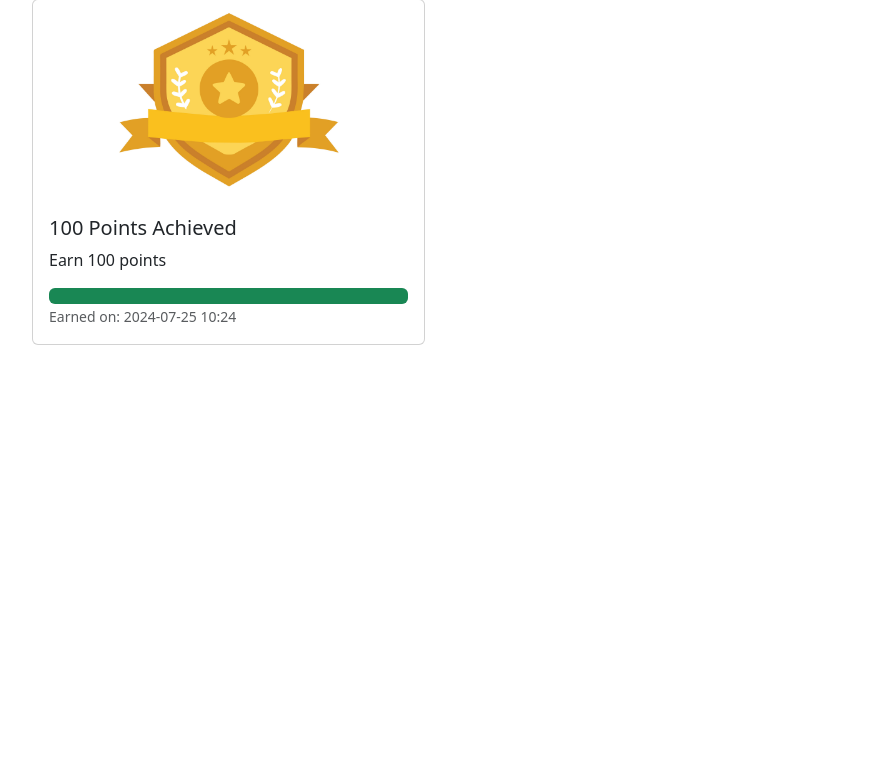
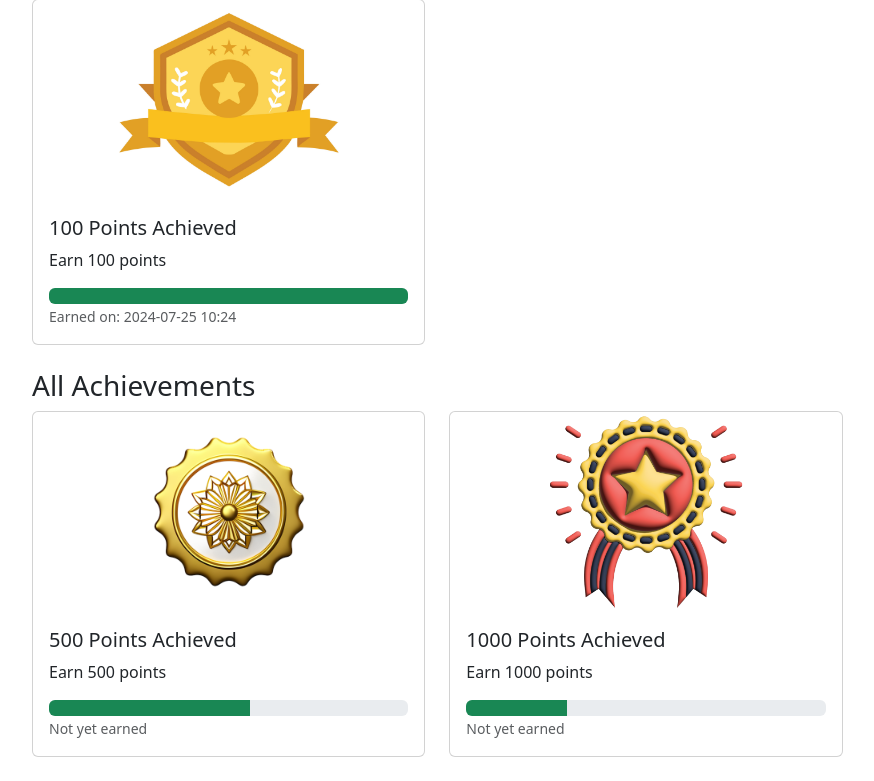
Before and after one commit to TEW07/SummerProject, a Flask app: page /user_achievements in a window 1280 px wide. Shown: the part 161-942 px from the top of the page, without its empty margins (8-882 px from the left). Before the commit the page ends 506 px from the top, so only its background shows below. Run offline with Flask 3, Linux system fonts and the light colour scheme; a user stored in the database is signed in; data comes from the database, SQL or seed files in the repository; both versions use the stored data as it was after the commit; some libraries are stand-ins or nearby versions.

Commit message:
Changed achievements page to display user's obtained achievements seperately to those that are incomplete. Progress bars are displayed for all.

```diff
--- a/app/gamification/routes.py
+++ b/app/gamification/routes.py
@@ -4,13 +4,6 @@ from app import db
 from .models import Achievement, UserAchievement
 from app.auth.models import User
 from . import gamification_blueprint
-
-@gamification_blueprint.route('/achievements')
-@login_required
-def achievements():
-    achievements = Achievement.query.all()
-    user_achievements = {ua.achievement_id: ua for ua in current_user.achievements}
-    return render_template('achievements.html', achievements=achievements, user_achievements=user_achievements)
 
 @gamification_blueprint.route('/leaderboard')
 @login_required
@@ -38,15 +31,36 @@ def check_achievements(user):
 @login_required
 def user_achievements():
     user_achievements = UserAchievement.query.filter_by(user_id=current_user.user_id).all()
+    all_achievements = Achievement.query.all()
+    user_achievements_dict = {ua.achievement_id: ua for ua in user_achievements}
+
     achievements_with_progress = [
         {
             'achievement': ua,
-            'progress': calculate_progress(current_user.points, ua.achievement.target)
+            'progress': calculate_progress(ua)
         } for ua in user_achievements
     ]
-    return render_template('user_achievements.html', achievements_with_progress=achievements_with_progress)
 
-def calculate_progress(user_points, achievement_target):
-    if achievement_target > 0:
-        return (user_points / achievement_target) * 100
+    all_achievements_with_progress = [
+        {
+            'achievement': achievement,
+            'progress': calculate_progress_all(achievement)
+        } for achievement in all_achievements if achievement.achievement_id not in user_achievements_dict
+    ]
+
+    return render_template(
+        'user_achievements.html',
+        achievements_with_progress=achievements_with_progress,
+        all_achievements_with_progress=all_achievements_with_progress,
+        user_achievements=user_achievements_dict
+    )
+
+def calculate_progress(user_achievement):
+    if user_achievement.achievement.target > 0:
+        return (current_user.points / user_achievement.achievement.target) * 100
     return 0
+
+def calculate_progress_all(achievement):
+    if achievement.target > 0:
+        return (current_user.points / achievement.target) * 100
+    return 0
--- a/app/gamification/templates/user_achievements.html
+++ b/app/gamification/templates/user_achievements.html
@@ -5,17 +5,35 @@
 {% block content %}
 <div class="container mt-4">
     <div class="row">
-        {% for item in achievements_with_progress %}
+        {% for entry in achievements_with_progress %}
             <div class="col-md-4 mb-4">
                 <div class="card">
-                    <img src="{{ url_for('static', filename=item.achievement.achievement.badge_image) }}" class="card-img-top" alt="{{ item.achievement.achievement.name }}">
+                    <img src="{{ url_for('static', filename=entry['achievement'].achievement.badge_image) }}" class="card-img-top" alt="{{ entry['achievement'].achievement.name }}">
                     <div class="card-body">
-                        <h5 class="card-title">{{ item.achievement.achievement.name }}</h5>
-                        <p class="card-text">{{ item.achievement.achievement.description }}</p>
+                        <h5 class="card-title">{{ entry['achievement'].achievement.name }}</h5>
+                        <p class="card-text">{{ entry['achievement'].achievement.description }}</p>
                         <div class="progress">
-                            <div class="progress-bar bg-success" role="progressbar" style="width: {{ item.progress }}%;" aria-valuenow="{{ item.progress }}" aria-valuemin="0" aria-valuemax="100"></div>
+                            <div class="progress-bar bg-success" role="progressbar" style="width: {{ entry['progress'] }}%;" aria-valuenow="{{ entry['progress'] }}" aria-valuemin="0" aria-valuemax="100"></div>
                         </div>
-                        <p class="card-text"><small class="text-muted">Earned on: {{ item.achievement.date_earned.strftime('%Y-%m-%d %H:%M') }}</small></p>
+                        <p class="card-text"><small class="text-muted">Earned on: {{ entry['achievement'].date_earned.strftime('%Y-%m-%d %H:%M') }}</small></p>
+                    </div>
+                </div>
+            </div>
+        {% endfor %}
+    </div>
+    <div class="row">
+        <h3>All Achievements</h3>
+        {% for entry in all_achievements_with_progress %}
+            <div class="col-md-4 mb-4">
+                <div class="card">
+                    <img src="{{ url_for('static', filename=entry['achievement'].badge_image) }}" class="card-img-top" alt="{{ entry['achievement'].name }}">
+                    <div class="card-body">
+                        <h5 class="card-title">{{ entry['achievement'].name }}</h5>
+                        <p class="card-text">{{ entry['achievement'].description }}</p>
+                        <div class="progress">
+                            <div class="progress-bar bg-success" role="progressbar" style="width: {{ entry['progress'] }}%;" aria-valuenow="{{ entry['progress'] }}" aria-valuemin="0" aria-valuemax="100"></div>
+                        </div>
+                        <p class="card-text"><small class="text-muted">Not yet earned</small></p>
                     </div>
                 </div>
             </div>
```
Also changed, not shown: app/data/data.sqlite, app/static/badges/1000_points_badge.png (added), app/static/badges/500_points_badge.png (added).
